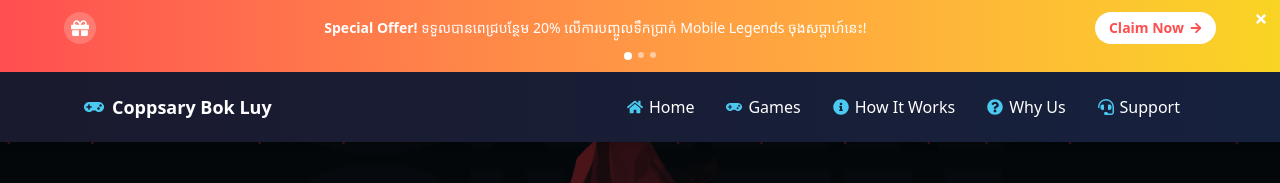
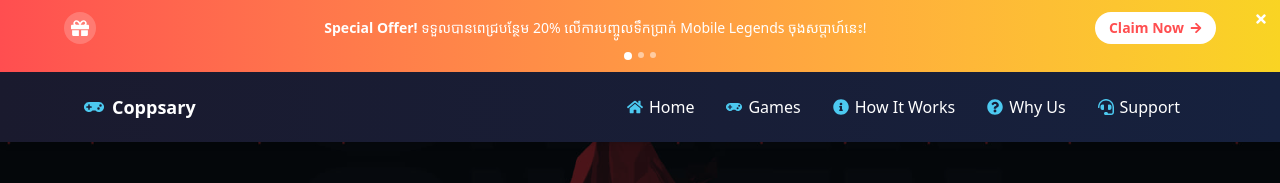
Before and after one commit to PromSereyreaksa/Top-up, a Next.js app: page / in a window 1280 px wide. Shown: the top 183 px of the page. Built offline with nearby package versions, Linux system fonts and the light colour scheme; no server answers; the database is empty.

Commit message:
change title

```diff
--- a/src/components/Navbar.jsx
+++ b/src/components/Navbar.jsx
@@ -93,7 +93,7 @@ const Navbar = () => {
           onClick={handleHomeClick}
         >
           <FaGamepad className="mr-2 text-xl text-[#4cc9f0]" />
-          <span>Coppsary Bok Luy</span>
+          <span>Coppsary</span>
         </Link>
 
         <div className="cursor-pointer text-2xl text-white md:hidden" onClick={toggleMenu}>
```
